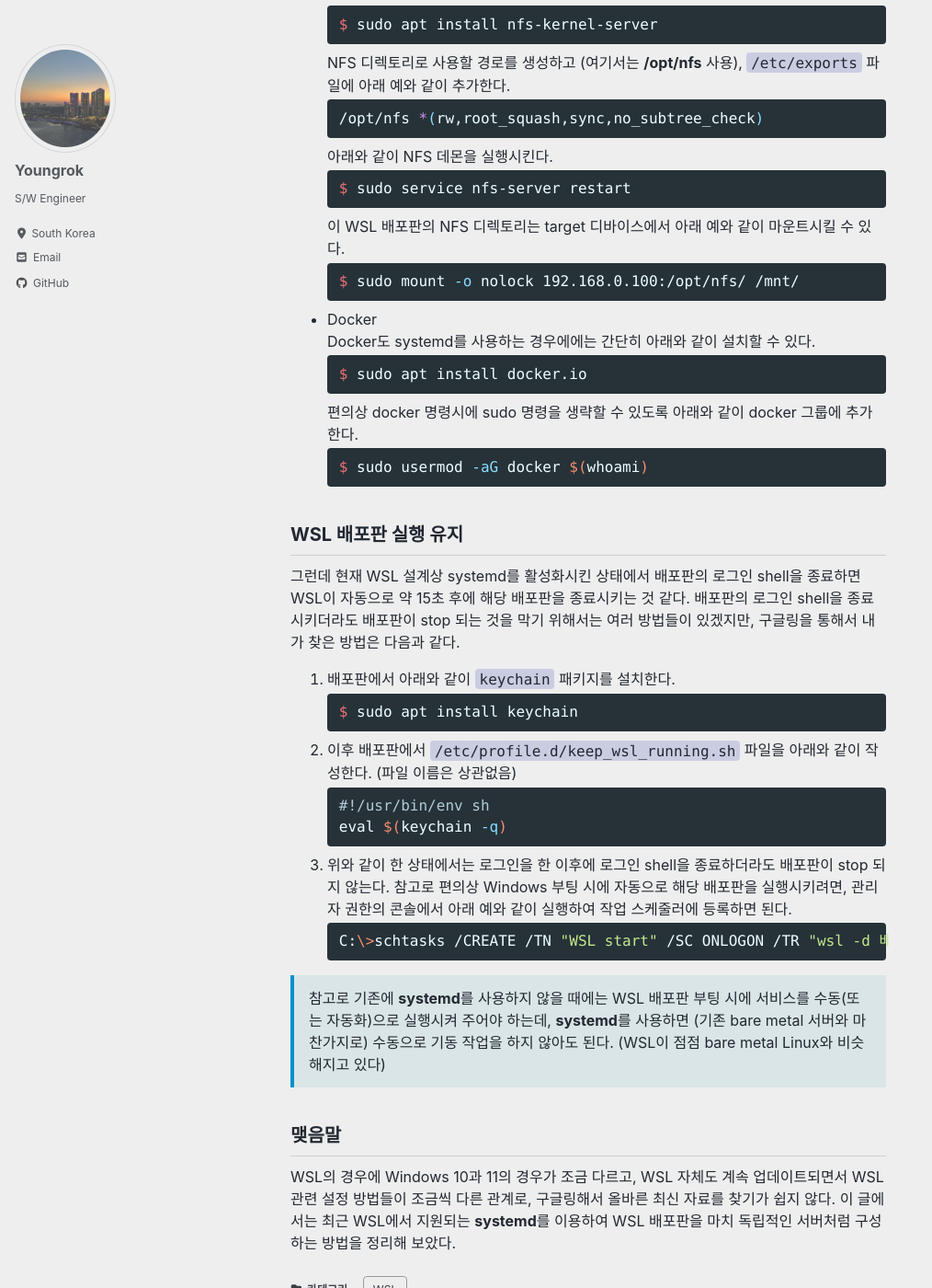
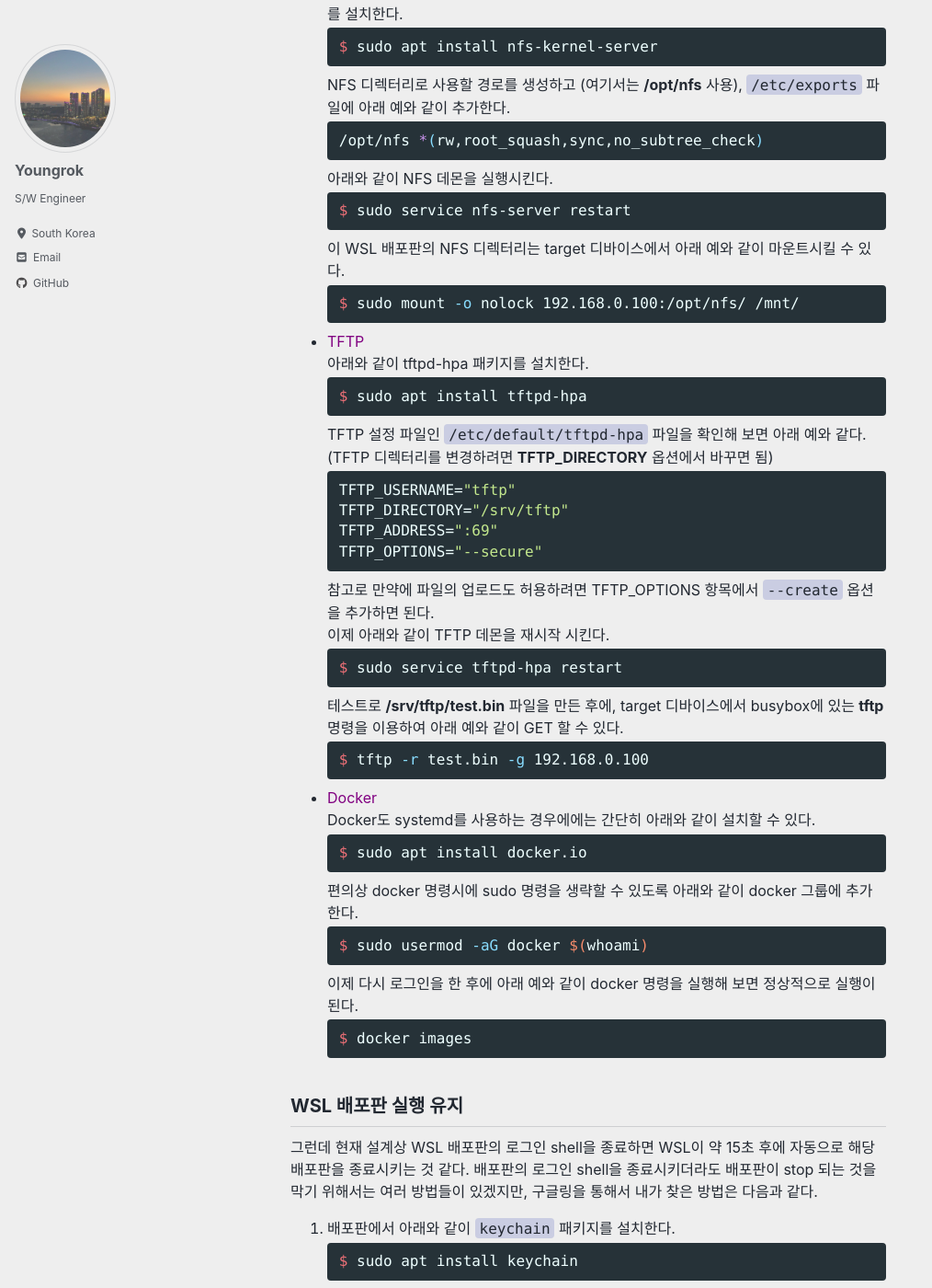
Before and after one commit to yrpark99/yrpark99.github.io, a Jekyll site: the page built from _posts/2022-12-26-wsl2_server.md, in a window 1280 px wide and 1400 px high, scrolled down 8856 px. Shown: the whole window at 92% size, without its empty margins (0-1014 px from the left). Built offline with Jekyll 4.4.1, drawn with Linux system fonts in a browser that asks for light colours; cached includes are drawn as plain includes; nearby versions of some CDN libraries; some web fonts are replaced; some of the changed text lies outside the part shown.

````diff
--- a/_posts/2022-12-26-wsl2_server.md
+++ b/_posts/2022-12-26-wsl2_server.md
@@ -1,11 +1,11 @@
 ---
-title: "외부 디바이스에서 접근되는 WSL 서버 구성하기"
+title: "외부 장치에서 접근되는 WSL 서버 구성하기"
 category: WSL
 toc: true
 toc_label: "이 페이지 목차"
 ---
 
-WSL2로 bare metal 서버처럼 SSH, SAMBA, HTTP, NFS 등의 서버를 구성하여 target 디바이스에서도 접근할 수 있는 방법을 정리한다.
+WSL2로 bare metal 서버처럼 SSH, SAMBA, HTTP, NFS, TFTP 서버를 구성하여 외부 장치에서도 접근할 수 있는 방법을 정리한다.
 
 ## WSL로 개발시 장점
 임베디드 디바이스 개발 시에는 별도의 개발 서버를 구축하여 사용하는 경우가 많은데, 요즘에는 워낙 데스크톱이나 노트북 모두 성능이 좋고 코어도 많아서, 별도의 개발 서버를 이용하지 않고 자체 PC를 이용하는 경우도 많다.
@@ -27,7 +27,7 @@ WSL2로 bare metal 서버처럼 SSH, SAMBA, HTTP, NFS 등의 서버를 구성하
 ## WSL 네트워크 구성
 1. 이 글에서는 위 기본 개발 환경 상태에서, WSL을 설치하여 아래와 같이 네트워크 구성을 한 경우를 예로 든다.
 ![](/assets/images/network_connection2.svg)
-목표는 target 디바이스에서 내 WSL 배포판이나 외부 개발 서버에 접속이 되는 것이다.
+위 구성에서 목표는 target 디바이스에서 내 WSL 배포판이나 외부 개발 서버에 접속이 되는 것이다.
 즉, 위와 같이 WSL 배포판 서버의 IP를 NAT 대신에 bridge 모드로 받아서 고정 IP로 사용하면 (여기서는 **192.168.0.100**), target 디바이스에서 WSL 배포판 서버나 개발 서버에 접근할 수 있다.
 
 > 참고로 이 글에서는 Windows 11에서 WSL2를 설치하여 사용하는 방법을 설명한다. Windows 11의 경우에는 `.wslconfig` 파일에서 `vmSwitch` 항목으로 가상 스위치를 선택할 수 있어서 부팅 시마다 별다른 조작 없이도 잘 되지만, Windows 10은 이를 지원하지 않으므로 부팅 시마다 일부 수작업이 필요하다.
@@ -188,7 +188,7 @@ $ resolvectl status | grep "DNS Servers"
 <script src="/assets/js/asciinema-player.js"></script>
 
 ## WSL 배포판에 서비스 구축 예
-* SSH
+* <font color=purple>SSH</font>
   사실 WSL 배포판은 bare metal 서버처럼 SSH가 필수가 아니고 사실상 굳이 설치할 필요가 없지만, 설치 시에 약간의 설정이 필요하기도 하여, 이 글에서는 서비스 설치의 예로 든다.
   WSL 배포판에서 다음과 같이 OpenSSH 서버를 재설치한다.
   ```sh
@@ -208,7 +208,7 @@ $ resolvectl status | grep "DNS Servers"
   C:\>ssh 172.16.0.100 -l {userid}
   ```
   추가로 [`SSH 설치/접속/설정 정리`](https://yrpark99.github.io/environment/ssh_config/) 내용을 참조하여 SSH 환경을 셋업하면, 매번 로그인 할 때마다 암호를 입력하지 않아도 된다.
-* SAMBA
+* <font color=purple>SAMBA</font>
   WSL 배포판에서 아래와 같이 SAMBA 서비스를 설치한다.
   ```sh
   $ sudo apt install samba
@@ -241,7 +241,7 @@ $ resolvectl status | grep "DNS Servers"
   map archive = no
   store dos attributes = no
   ```
-* HTTP
+* <font color=purple>HTTP</font>
   예로 Nginx 서버는 아래와 같이 설치한 후, 서비스를 실행시키면 된다.
   ```sh
   $ sudo apt install nginx
@@ -252,12 +252,12 @@ $ resolvectl status | grep "DNS Servers"
   ```sh
   $ wget http://192.168.0.100/test.txt
   ```
-* NFS
+* <font color=purple>NFS</font>
   NFS 서버 역시 어렵지 않게 구축할 수 있다. WSL 배포판에서 아래와 같이 NFS 서버 패키지를 설치한다.
   ```sh
   $ sudo apt install nfs-kernel-server
   ```
-  NFS 디렉토리로 사용할 경로를 생성하고 (여기서는 **/opt/nfs** 사용), `/etc/exports` 파일에 아래 예와 같이 추가한다.
+  NFS 디렉터리로 사용할 경로를 생성하고 (여기서는 **/opt/nfs** 사용), `/etc/exports` 파일에 아래 예와 같이 추가한다.
   ```sh
   /opt/nfs *(rw,root_squash,sync,no_subtree_check)
   ```
@@ -265,11 +265,32 @@ $ resolvectl status | grep "DNS Servers"
   ```sh
   $ sudo service nfs-server restart
   ```
-  이 WSL 배포판의 NFS 디렉토리는 target 디바이스에서 아래 예와 같이 마운트시킬 수 있다.
+  이 WSL 배포판의 NFS 디렉터리는 target 디바이스에서 아래 예와 같이 마운트시킬 수 있다.
   ```sh
   $ sudo mount -o nolock 192.168.0.100:/opt/nfs/ /mnt/
   ```
-* Docker
+* <font color=purple>TFTP</font>
+  아래와 같이 tftpd-hpa 패키지를 설치한다.
+  ```sh
+  $ sudo apt install tftpd-hpa
+  ```
+  TFTP 설정 파일인 `/etc/default/tftpd-hpa` 파일을 확인해 보면 아래 예와 같다. (TFTP 디렉터리를 변경하려면 **TFTP_DIRECTORY** 옵션에서 바꾸면 됨)
+  ```ini
+  TFTP_USERNAME="tftp"
+  TFTP_DIRECTORY="/srv/tftp"
+  TFTP_ADDRESS=":69"
+  TFTP_OPTIONS="--secure"
+  ```
+  참고로 만약에 파일의 업로드도 허용하려면 TFTP_OPTIONS 항목에서 `--create` 옵션을 추가하면 된다.
+  이제 아래와 같이 TFTP 데몬을 재시작 시킨다.
+  ```sh
+  $ sudo service tftpd-hpa restart
+  ```
+  테스트로 **/srv/tftp/test.bin** 파일을 만든 후에, target 디바이스에서 busybox에 있는 **tftp** 명령을 이용하여 아래 예와 같이 GET 할 수 있다.
+  ```sh
+  $ tftp -r test.bin -g 192.168.0.100
+  ```
+* <font color=purple>Docker</font>
   Docker도 systemd를 사용하는 경우에에는 간단히 아래와 같이 설치할 수 있다.
   ```sh
   $ sudo apt install docker.io
@@ -278,14 +299,18 @@ $ resolvectl status | grep "DNS Servers"
   ```sh
   $ sudo usermod -aG docker $(whoami)
   ```
+  이제 다시 로그인을 한 후에 아래 예와 같이 docker 명령을 실행해 보면 정상적으로 실행이 된다.
+  ```sh
+  $ docker images
+  ```
 
 ## WSL 배포판 실행 유지
-그런데 현재 WSL 설계상 systemd를 활성화시킨 상태에서 배포판의 로그인 shell을 종료하면 WSL이 자동으로 약 15초 후에 해당 배포판을 종료시키는 것 같다. 배포판의 로그인 shell을 종료시키더라도 배포판이 stop 되는 것을 막기 위해서는 여러 방법들이 있겠지만, 구글링을 통해서 내가 찾은 방법은 다음과 같다.
+그런데 현재 설계상 WSL 배포판의 로그인 shell을 종료하면 WSL이 약 15초 후에 자동으로 해당 배포판을 종료시키는 것 같다. 배포판의 로그인 shell을 종료시키더라도 배포판이 stop 되는 것을 막기 위해서는 여러 방법들이 있겠지만, 구글링을 통해서 내가 찾은 방법은 다음과 같다.
 1. 배포판에서 아래와 같이 `keychain` 패키지를 설치한다.
    ```sh
    $ sudo apt install keychain
    ```
-2. 이후 배포판에서 `/etc/profile.d/keep_wsl_running.sh` 파일을 아래와 같이 작성한다. (파일 이름은 상관없음)
+2. 이후 배포판에서 `/etc/profile.d/wsl_keep_alive.sh` 파일을 아래와 같이 작성한다. (파일 이름은 상관없음)
    ```sh
    #!/usr/bin/env sh
    eval $(keychain -q)
@@ -295,7 +320,7 @@ $ resolvectl status | grep "DNS Servers"
    C:\>schtasks /CREATE /TN "WSL start" /SC ONLOGON /TR "wsl -d 배포판이름 --cd ~"
    ```
 
-> 참고로 기존에 **systemd**를 사용하지 않을 때에는 WSL 배포판 부팅 시에 서비스를 수동(또는 자동화)으로 실행시켜 주어야 하는데, **systemd**를 사용하면 (기존 bare metal 서버와 마찬가지로) 수동으로 기동 작업을 하지 않아도 된다. (WSL이 점점 bare metal Linux와 비슷해지고 있다)
+> 참고로 기존에 **systemd**를 사용하지 않을 때에는 WSL 배포판 부팅 시에 서비스를 수동(또는 자동화)으로 실행시켜 주어야 하는데, **systemd**를 사용하면 (기존 bare metal 서버와 마찬가지로) 수동으로 기동 작업을 하지 않아도 된다. (WSL이 점점 bare metal Linux와 비슷해지고 있다. 👏)
 
 ## 맺음말
 WSL의 경우에 Windows 10과 11의 경우가 조금 다르고, WSL 자체도 계속 업데이트되면서 WSL 관련 설정 방법들이 조금씩 다른 관계로, 구글링해서 올바른 최신 자료를 찾기가 쉽지 않다. 이 글에서는 최근 WSL에서 지원되는 **systemd**를 이용하여 WSL 배포판을 마치 독립적인 서버처럼 구성하는 방법을 정리해 보았다.
````
Also changed, not shown: _pages/project.md (+1 -0 lines), _posts/2019-11-14-hackby_nfs.md (added, +109 -0 lines), _posts/2021-04-27-adb_connect.md (+4 -4 lines), _posts/2022-05-02-rust_intro.md (+2 -0 lines), assets/images/android_ethernet_diagram.svg, assets/images/network_connection1.svg, assets/images/network_connection2.svg, assets/images/plantuml/test.svg.
